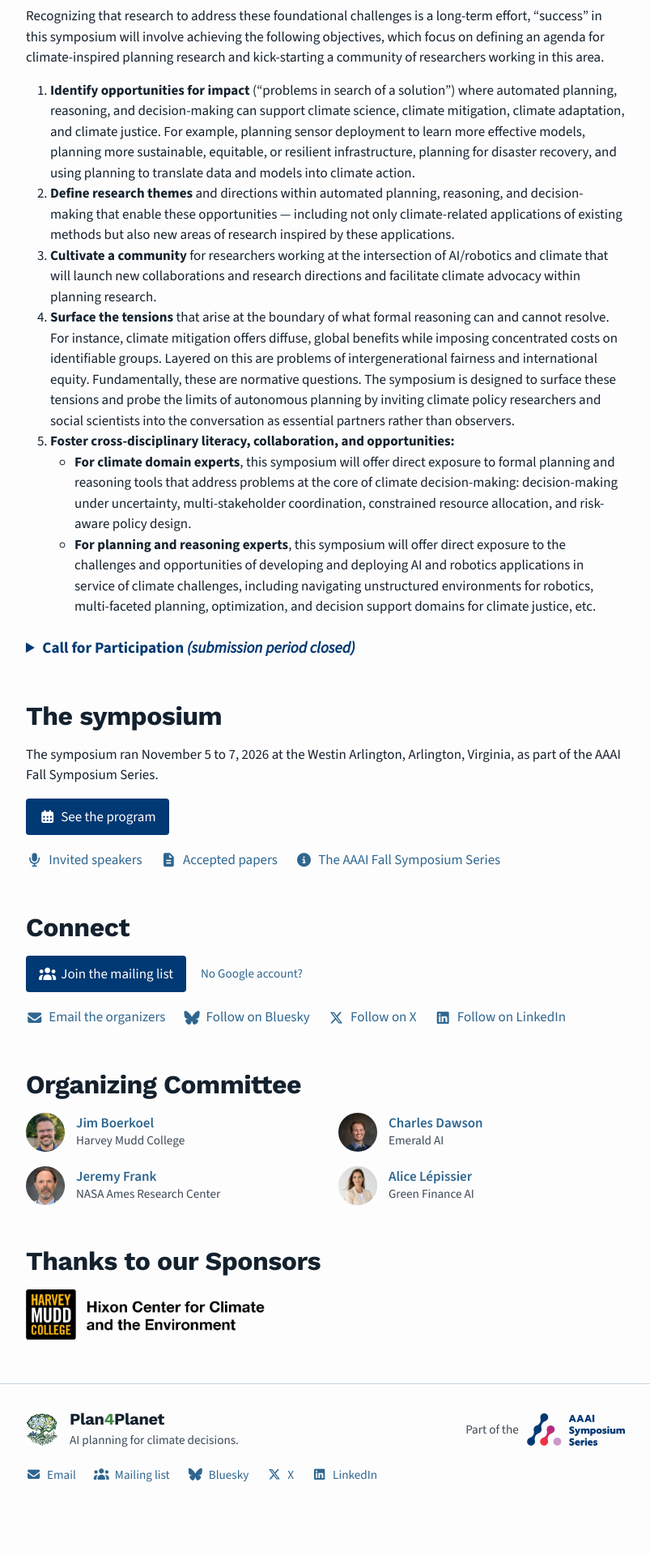
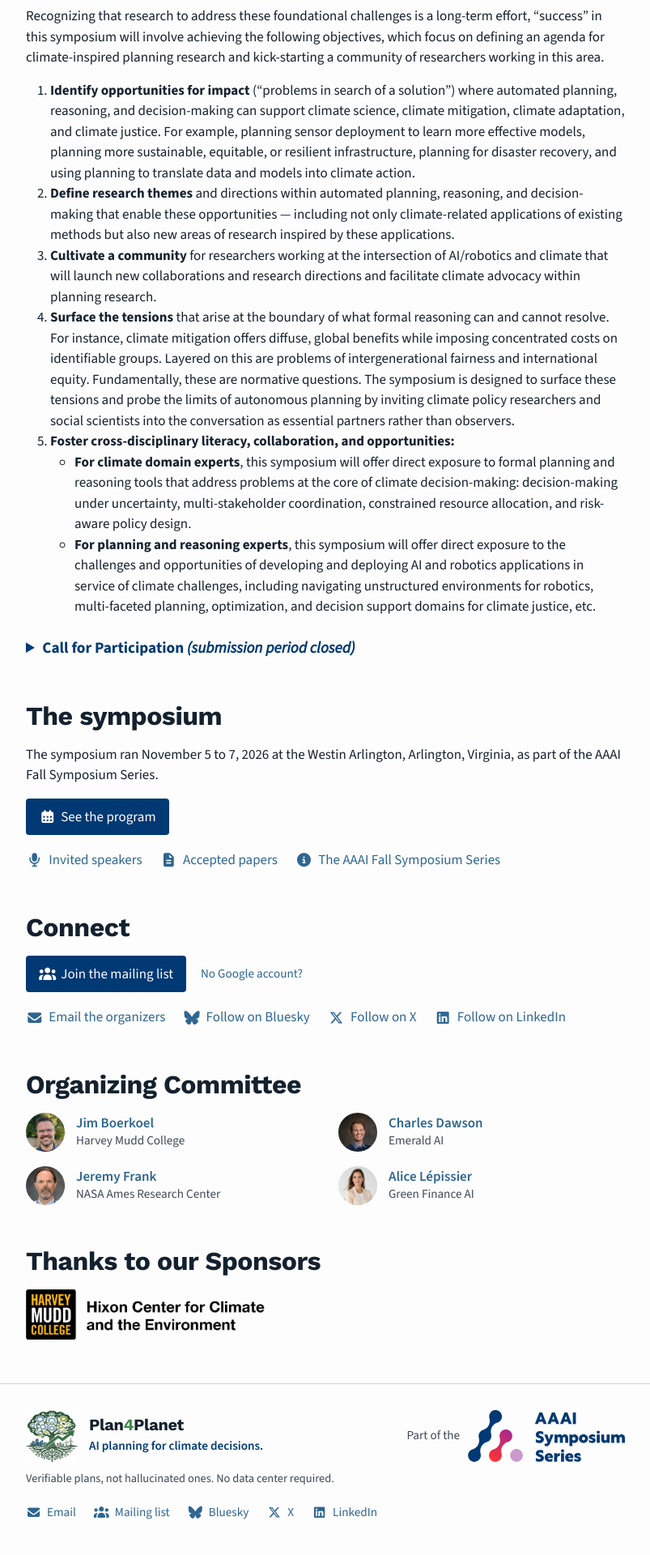
Before and after one commit to plan4planet/plan4planet.github.io, a Jekyll site: the page built from index.md, in a window 1280 px wide. Shown: the part 1766-3686 px from the top of the page at 81% size, without its empty margins (238-1041 px from the left). Built offline with Jekyll 4.4.1, drawn with Linux system fonts in a browser that asks for light colours; nearby versions of some CDN libraries; before the commit the page ends 3639 px from its top, so only the background shows below that.

Commit message:
feat: footer carries the positioning line and matches the AAAI block height

```diff
--- a/_config.yml
+++ b/_config.yml
@@ -7,6 +7,7 @@ description: "🌍 Planning for a Better Planet | 🏛️ 2026 AAAI Fall Symposi
 meta_description: "The 2026 AAAI Fall Symposium on Planning for a Better Planet (Nov 5-7, Arlington, VA) brings together AI planning researchers, sustainability scientists, and climate domain experts to collaborate on real-world environmental challenges, climate modeling, and resource optimization."
 url: "https://www.plan4planet.org"
 footer_tagline: "AI planning for climate decisions."
+footer_pitch: "Verifiable plans, not hallucinated ones. No data center required."
 logo: /assets/images/plan4planet.png
 
 # Enforce a large image display format for Twitter/X cards
--- a/_includes/footer.html
+++ b/_includes/footer.html
@@ -9,9 +9,11 @@
       </div>
       <a class="footer-series" href="https://aaai.org/conference/fall-symposia/2026-fall-symposium-series-2/" target="_blank" rel="noopener noreferrer">
         <span>Part of the</span>
-        <img src="{{ '/assets/images/aaai-symposium-series.svg' | relative_url }}" alt="AAAI Symposium Series" width="121" height="40">
+        <img src="{{ '/assets/images/aaai-symposium-series.svg' | relative_url }}" alt="AAAI Symposium Series" width="194" height="64">
       </a>
     </div>
+
+    <p class="footer-pitch">{{ site.footer_pitch | escape }}</p>
 
     <ul class="footer-channels" aria-label="Contact and social links">
       {%- for c in site.data.channels %}
--- a/_sass/components/_footer.scss
+++ b/_sass/components/_footer.scss
@@ -23,12 +23,12 @@
   flex-wrap: wrap;
   align-items: center;
   gap: 14px;
-  margin-bottom: 20px;
+  margin-bottom: 10px;
 }
 
 .footer-mark {
-  width: 40px;
-  height: 40px;
+  width: 64px;
+  height: 64px;
   flex-shrink: 0;
 }
 
@@ -41,8 +41,17 @@
 
 .footer-tagline {
   margin: 4px 0 0;
+  font-weight: 600;
+  color: var(--color-brand);
+  max-width: 60ch;
+}
+
+// The two selling points, their own row under the brand lockup so they stay on
+// one line and the AAAI block keeps its place at the right of the row above.
+.footer-pitch {
+  margin: 0 0 20px;
+  font-size: 0.9rem;
   color: var(--color-ink-soft);
-  max-width: 60ch;
 }
 
 .footer-channels {
@@ -85,7 +94,7 @@
 
 .footer-series img {
   display: block;
-  height: 40px;
+  height: 64px;
   width: auto;
 }
 
```
